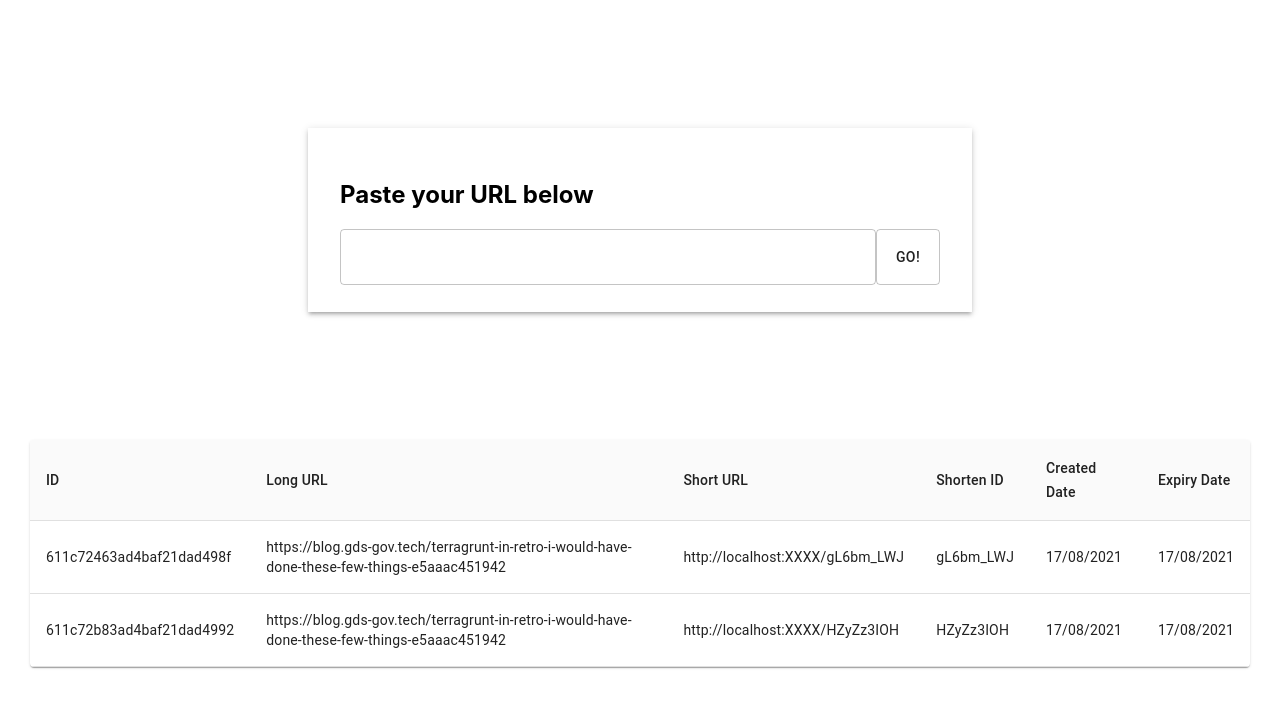
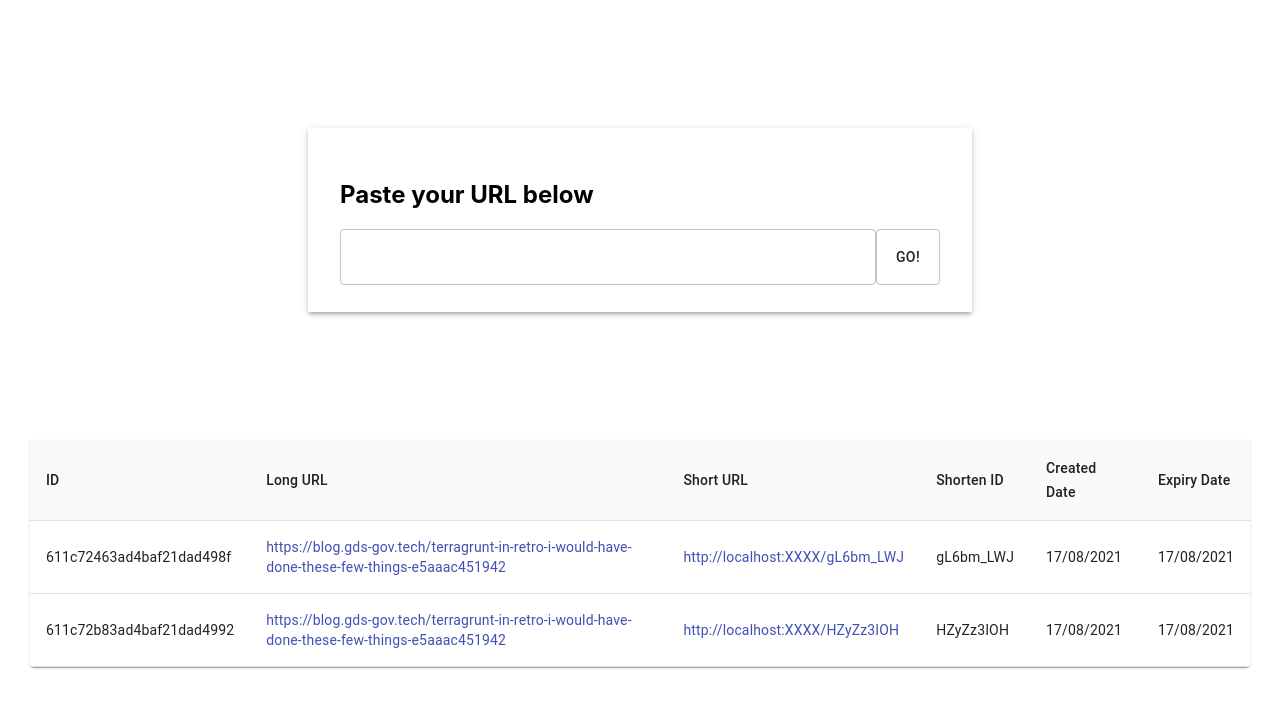
Before and after one commit to BananZG/url-shortener-frontend, a React (Create React App) app: page / in a window 1280 px wide. Shown: the top 708 px of the page. Built offline with nearby package versions, Linux system fonts and the light colour scheme.

Commit message:
feat: clickable url

```diff
--- a/src/app/components/config.ts
+++ b/src/app/components/config.ts
@@ -11,40 +11,53 @@ type URL = {
   expiry_date: Date;
 };
 
+export enum CellType {
+  Label,
+  Date,
+  Link,
+}
+
 type CellConfig = {
   key: keyof URL;
   label: string;
-  formatter?: (v: string | Date) => string;
+  type: CellType;
 };
 
 export const config: CellConfig[] = [
   {
     key: '_id',
     label: 'ID',
+    type: CellType.Label,
   },
   {
     key: 'longUrl',
     label: 'Long URL',
+    type: CellType.Link,
   },
   {
     key: 'shortUrl',
     label: 'Short URL',
+    type: CellType.Link,
   },
   {
     key: 'shortenId',
     label: 'Shorten ID',
+    type: CellType.Label,
   },
   {
     key: 'created_date',
     label: 'Created Date',
-    formatter: (v) => moment(v).format(dateFormat),
+    type: CellType.Date,
   },
   {
     key: 'expiry_date',
     label: 'Expiry Date',
-    formatter: (v) => moment(v).format(dateFormat),
+    type: CellType.Date,
   },
 ];
+
+export const formatDate = (date: string | Date): string =>
+  moment(date).format(dateFormat);
 
 export const rows: URL[] = [
   {
--- a/src/app/components/table.component.tsx
+++ b/src/app/components/table.component.tsx
@@ -2,6 +2,7 @@ import type { FC, ReactElement } from 'react';
 
 import React from 'react';
 import {
+  Link,
   Table,
   TableBody,
   TableCell,
@@ -10,7 +11,7 @@ import {
   TableRow,
 } from '@material-ui/core';
 
-import { config, rows } from './config';
+import { CellType, config, formatDate, rows } from './config';
 
 export const TableComponent: FC = ({}): ReactElement => {
   return (
@@ -27,10 +28,20 @@ export const TableComponent: FC = ({}): ReactElement => {
           {(rows.length > 0 &&
             rows.map((row, i) => (
               <TableRow key={i}>
-                {config.map(({ key, formatter }) => {
-                  let value = row[key];
-                  if (formatter) {
-                    value = formatter(value);
+                {config.map(({ key, type }) => {
+                  let value: any = row[key];
+                  switch (type) {
+                    case CellType.Label:
+                      break;
+                    case CellType.Date:
+                      value = formatDate(value);
+                      break;
+                    case CellType.Link:
+                      value = (
+                        <Link href={value} target="_blank">
+                          {value}
+                        </Link>
+                      );
                   }
                   return (
                     <TableCell component="th" key={key}>
```
